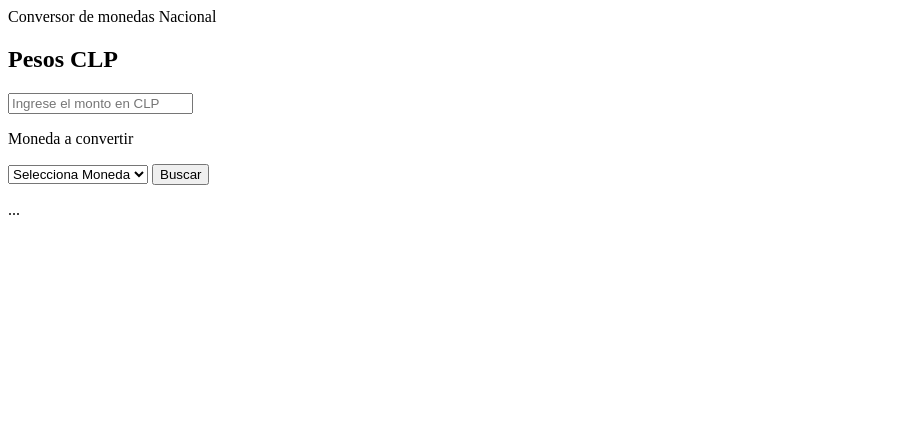
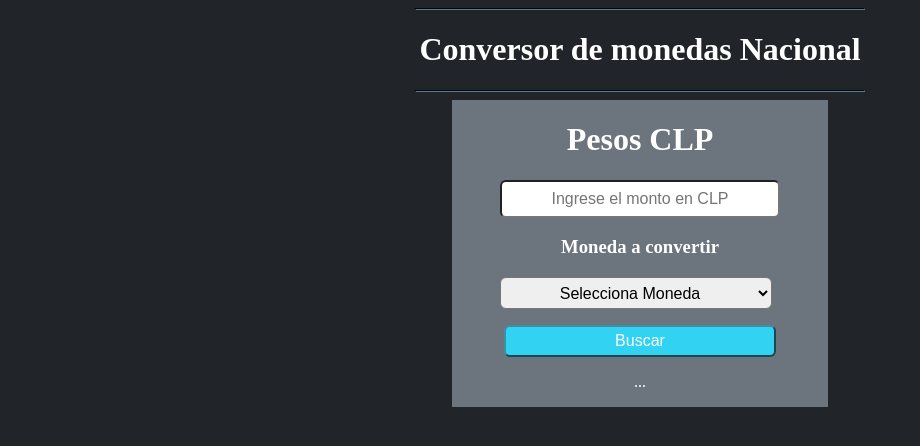
Before and after one commit to SaramathTorrealba/apis-challenge, a plain HTML site: page index.html in a window 1280 px wide. Shown: the whole page, without its empty margins (0-920 px from the left). Drawn offline with Linux system fonts and the light colour scheme.

Commit message:
structure in html of currency converter exercise. Use of input, select and button.

```diff
--- a/assets/css/style.css
+++ b/assets/css/style.css
@@ -0,0 +1,39 @@
+body {
+  background-color: #212529;
+  color: white;
+}
+.container {
+  display: flex;
+  flex-direction: column;
+  align-items: center;
+}
+.header {
+  text-align: center;
+}
+.flex-child {
+  background-color: #6c757d;
+  padding-right: 3rem;
+  padding-left: 3rem;
+}
+input, button, select{
+  width: 17rem;
+  font-size: 1rem;
+  text-align: center;
+  height: 2rem;
+  color: black;
+  border-radius: 6px;
+}
+
+.aling-bp, h3, .aling-h1{
+  text-align: center;
+}
+button{
+  background-color: #31d2f2;
+  border-color: #3c90a4;
+  margin-top: 1rem;
+  color: white;
+}
+hr{
+width: 28rem;
+border-color: #1e3941;
+}
--- a/index.html
+++ b/index.html
@@ -9,20 +9,26 @@
 </head>
 <body>
     <main>
-        <header>Conversor de monedas Nacional</header>
-        <section>
-            <h1>Pesos CLP</h1>
+        <hr>
+            <h1 class="header">Conversor de monedas Nacional</h1>
+        <hr>
+        <div class="container">
+            <div class="flex-child">
+                <h1 class="aling-h1">Pesos CLP</h1>
                 <input type="text" placeholder="Ingrese el monto en CLP">
-            <p>Moneda a convertir</p>
+                <h3>Moneda a convertir</h3>
                 <select name="Monedas" id="">
                     <option value="Selection">Selecciona Moneda</option>
                     <option value="dolar">Dolar</option>
                     <option value="euro">Euro</option>
                     <option value="won">Won surcoreano</option>
                 </select>
+                <div class="aling-bp">
                     <button>Buscar</button>
                     <p>...</p>
-        </section>
+                </div>
+            </div>
+        </div>
     </main>
     <script src="./assets/js/index.js"></script>
 </body>
```
Lines whose indentation alone changed are shown as unchanged.
